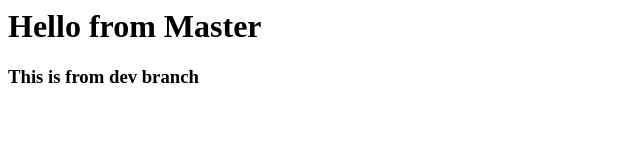
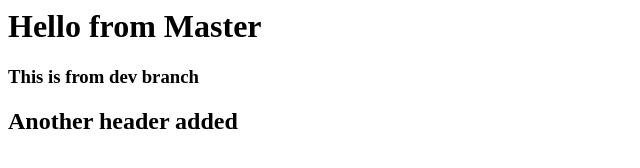
Before and after one commit to joeann2020/firstgitrepo, a plain HTML site: page index.html in a window 1280 px wide. Shown: the whole page, without its empty margins (0-640 px from the left). Drawn offline with Linux system fonts and the light colour scheme.

Commit message:
another header added in local repository master branch

```diff
--- a/index.html
+++ b/index.html
@@ -3,5 +3,6 @@
 	<body>
 			<h1>Hello from Master</h1>
 			<h3>This is from dev branch</h3>
+			<h2>Another header added </h2>
 		</body>
 </html>
```
